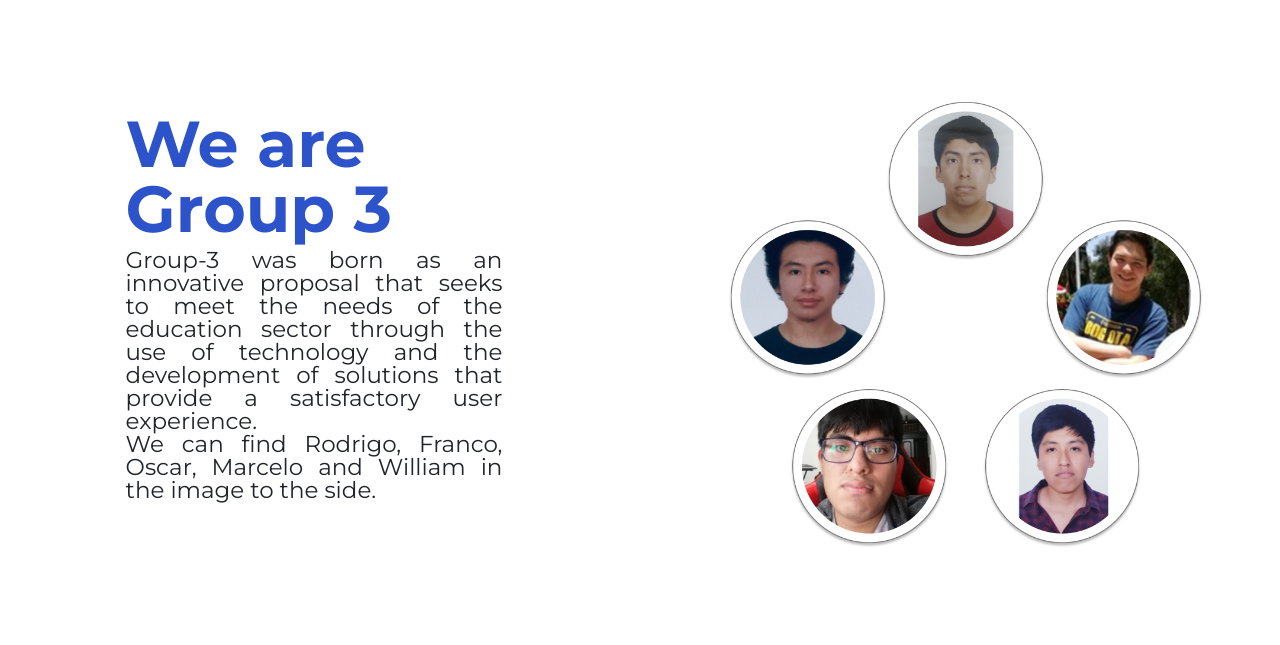
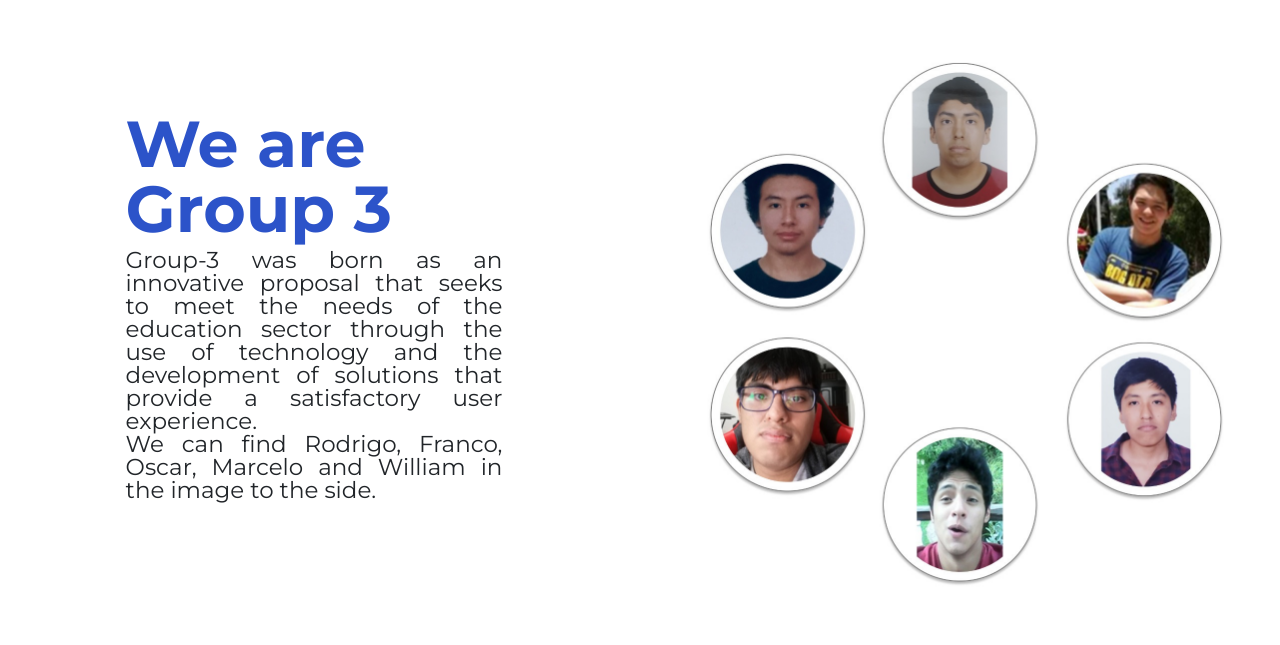
Before and after one commit to Asimov-202202-Exp/landing-page-asimov, a plain HTML site: page index.html in a window 1280 px wide. Shown: the part 5006-5651 px from the top of the page. Drawn offline with nearby package versions, Linux system fonts and the light colour scheme.

Commit message:
change image.

```diff
--- a/index.html
+++ b/index.html
@@ -211,7 +211,7 @@
             </figure>
         </div>
         <div class="col-md-6">
-            <img src="images/about-us.png" class="img-fluid float-right" alt="...">
+            <img src="images/Integrantes.jpg" class="img-fluid float-right" alt="...">
         </div>
     </div>
     <!-- Section Video -->
```
Also changed, not shown: images/Integrantes.jpg (added).
